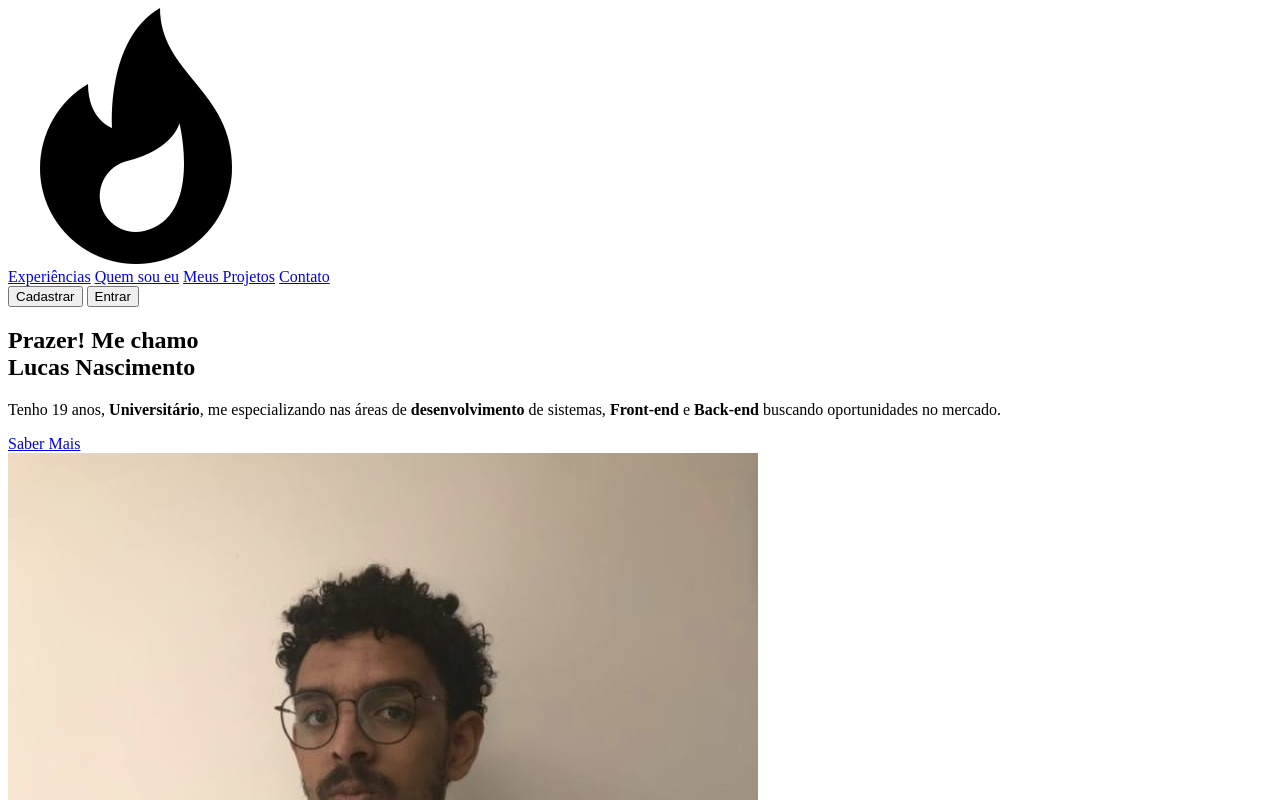
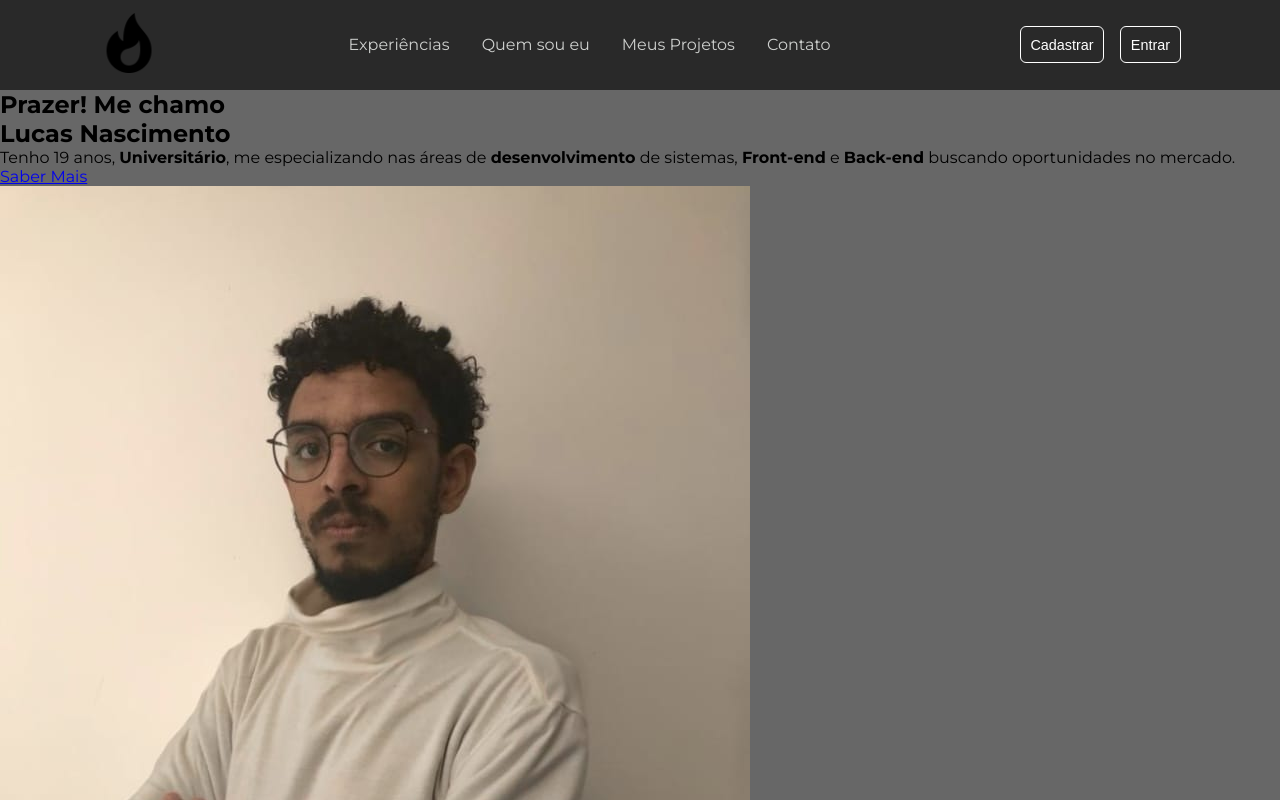
Before and after one commit to lucaasrodriguess/My-Profile, a plain HTML site: page index.html in a window 1280 px wide. Shown: the top 800 px of the page. Drawn offline with Linux system fonts and the light colour scheme.

Commit message:
Criando Variaveis CSS + estilizando o Header

```diff
--- a/css/style.css
+++ b/css/style.css
@@ -0,0 +1,80 @@
+@import url("https://fonts.googleapis.com/css2?family=Inter:wght@400;500&family=Montserrat:ital,wght@0,100;0,300;0,400;0,500;0,600;0,700;0,800;0,900;1,500&display=swap");
+
+* {
+  margin: 0;
+  padding: 0;
+}
+:root {
+  /*Cores*/
+  --cor-primaria: #00000098;
+  --cor-secundaria: #e6e8e6;
+  --cor-terciaria: #d52222;
+  --cor-quartenaria: #ced0ce;
+  --dark: #000000;
+  --cor-hover: #272727;
+  --white: #ffffff;
+
+  /*Fontes*/
+  --fonte-principal: "Montserrat", sans-serif;
+}
+body {
+  background-color: var(--cor-primaria);
+  height: 100vh;
+  font-family: var(--fonte-principal);
+}
+header {
+  display: flex;
+  justify-content: space-around;
+  align-items: center;
+  gap: 1rem;
+  flex-wrap: wrap;
+  padding: 0.8rem;
+  background-color: var(--cor-primaria);
+  min-height: 50px;
+}
+.box-img-header {
+  height: 100%;
+}
+.img-logo {
+  max-width: 60px;
+  height: 100%;
+}
+nav {
+  display: flex;
+  gap: 2rem;
+  justify-content: center;
+  align-items: center;
+  flex-wrap: wrap;
+}
+.nav-links {
+  text-decoration: none;
+  color: var(--cor-quartenaria);
+  font-weight: 400;
+}
+.nav-links:hover {
+  color: var(--cor-primaria);
+  transition: 0.4s;
+  text-decoration: underline;
+  font-weight: 800;
+}
+.box-btn-actions {
+  display: flex;
+  gap: 1rem;
+}
+button {
+  padding: 0.6rem;
+  font-size: 0.9rem;
+  border-radius: 6px;
+  cursor: pointer;
+  text-align: center;
+  transition: 0.4s;
+}
+.btn-action {
+  background-color: transparent;
+  border: 1px solid var(--white);
+  color: var(--white);
+}
+.btn-action:hover {
+  background-color: var(--cor-quartenaria);
+  border: 1px solid var(--cor-quartenaria);
+}
--- a/index.html
+++ b/index.html
@@ -10,14 +10,14 @@
   <body>
     <header>
       <div class="box-img-header">
-        <img src="img/logo.png" alt="Logo" />
-        <nav>
-          <a href="#">Experiências</a>
-          <a href="#">Quem sou eu</a>
-          <a href="#">Meus Projetos</a>
-          <a href="#">Contato</a>
-        </nav>
+        <img src="img/logo.png" alt="Logo" class="img-logo" />
       </div>
+      <nav>
+        <a href="#" class="nav-links">Experiências</a>
+        <a href="#" class="nav-links">Quem sou eu</a>
+        <a href="#" class="nav-links">Meus Projetos</a>
+        <a href="#" class="nav-links">Contato</a>
+      </nav>
       <div class="box-btn-actions">
         <button class="btn-action">Cadastrar</button>
         <button class="btn-action">Entrar</button>
```
